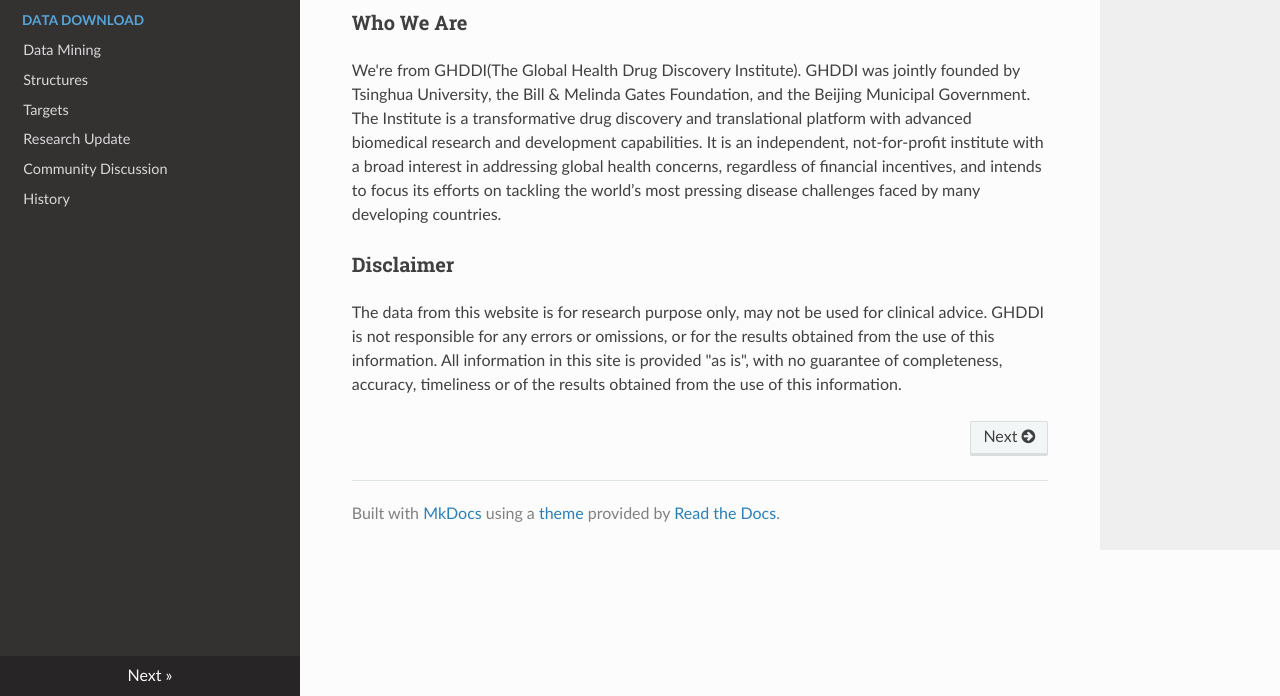
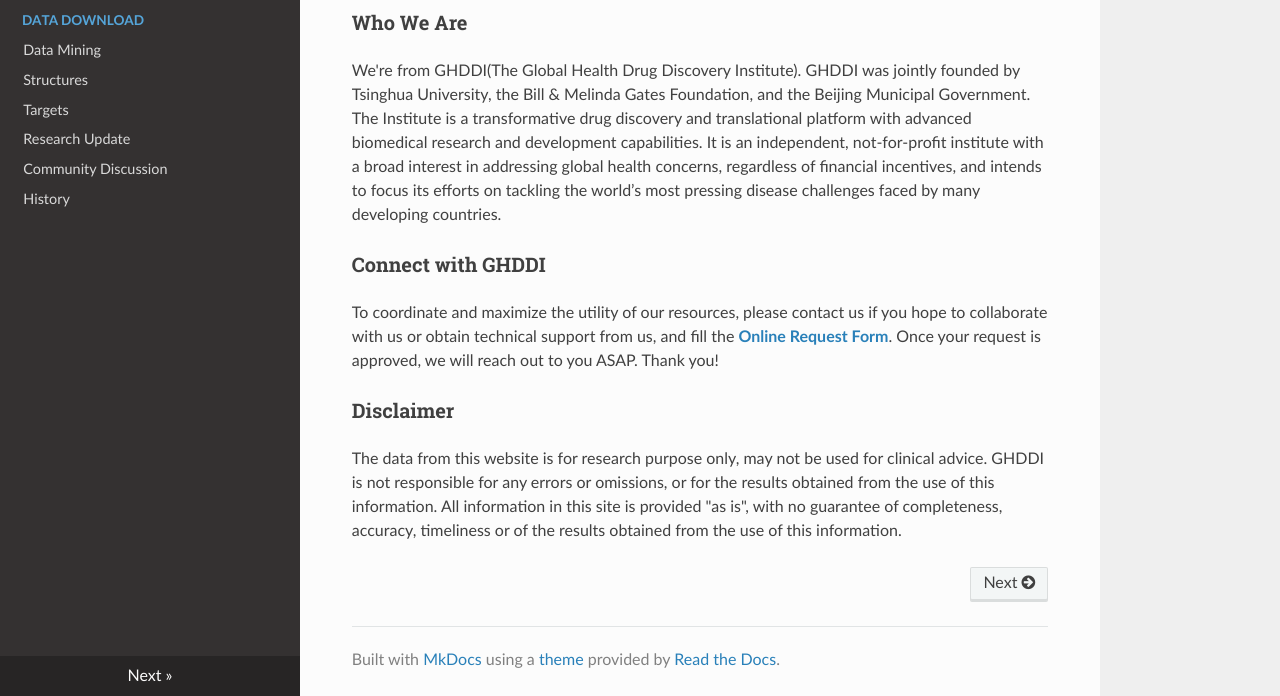
Before and after one commit to GHDDI-AILab/Targeting2019-nCoV, an MkDocs documentation site: the page built from docs/index.md, in a window 1280 px wide and 900 px high, scrolled down 720 px, cut to the strip 204-900 px from the top of the window. Built offline with MkDocs 1.6.1, drawn with Linux system fonts in a browser that asks for light colours; nearby versions of some CDN libraries.

Commit message:
add contact

```diff
--- a/docs/index.md
+++ b/docs/index.md
@@ -15,5 +15,9 @@
 ### Who We Are
 We're from GHDDI(The Global Health Drug Discovery Institute). GHDDI was jointly founded by Tsinghua University, the Bill & Melinda Gates Foundation, and the Beijing Municipal Government. The Institute is a transformative drug discovery and translational platform with advanced biomedical research and development capabilities. It is an independent, not-for-profit institute with a broad interest in addressing global health concerns, regardless of financial incentives, and intends to focus its efforts on tackling the world’s most pressing disease challenges faced by many developing countries.
 
+### Connect with GHDDI
+
+To coordinate and maximize the utility of our resources, please contact us if you hope to collaborate with us or obtain technical support from us, and fill the [**Online Request Form**](http://ghddionlineform.mikecrm.com/KRLHRTl). Once your request is approved, we will reach out to you ASAP. Thank you!
+
 ### Disclaimer
 The data from this website is for research purpose only, may not be used for clinical advice. GHDDI is not responsible for any errors or omissions, or for the results obtained from the use of this information. All information in this site is provided "as is", with no guarantee of completeness, accuracy, timeliness or of the results obtained from the use of this information.
```
